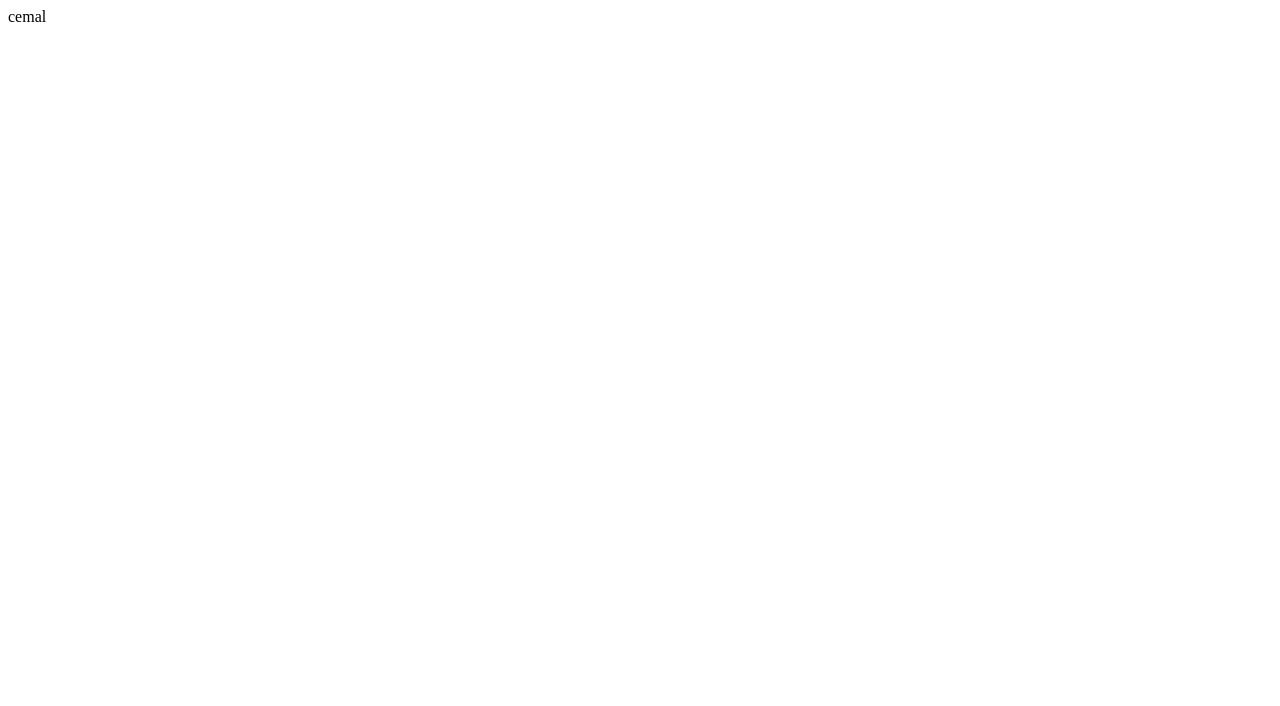
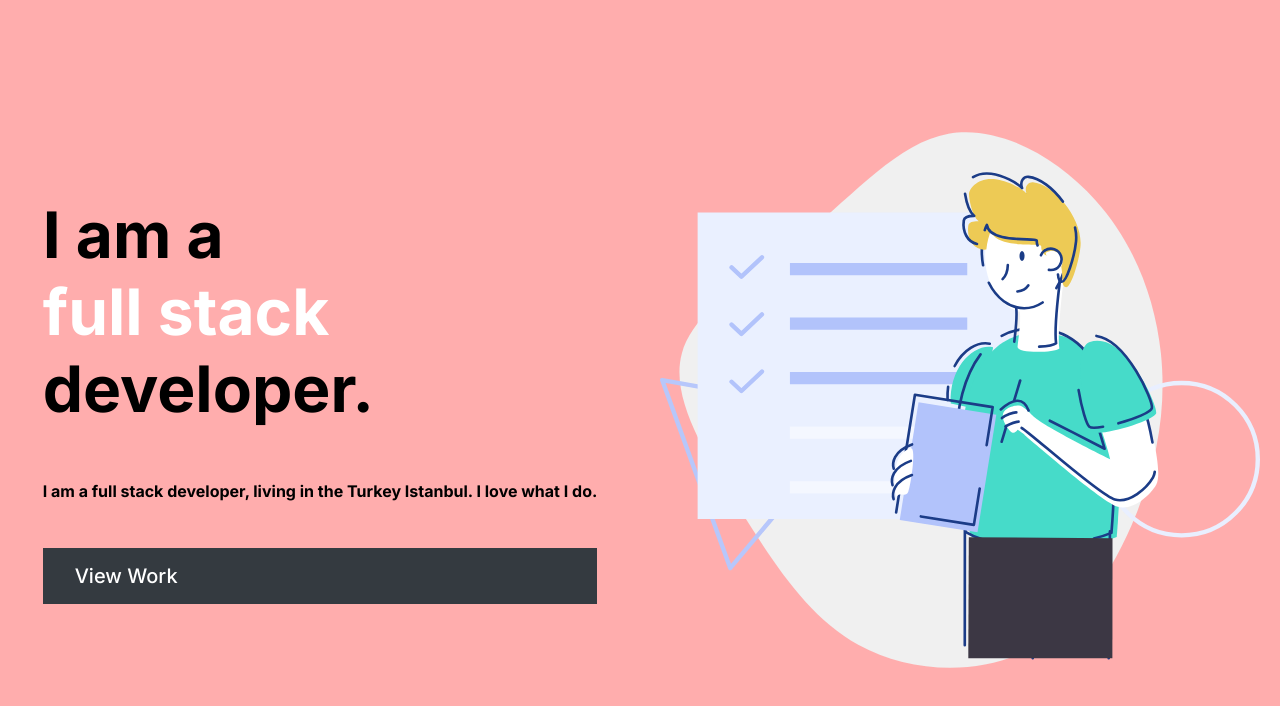
Before and after one commit to cemalturkcan/cemalturkcan.github.io, a plain HTML site: page index.html in a window 1280 px wide. Drawn offline with Linux system fonts and the light colour scheme; a web font is replaced by a local one.

Commit message:
Hero Sec

```diff
--- a/index.html
+++ b/index.html
@@ -2,9 +2,28 @@
 <html lang="en">
 <head>
     <meta charset="UTF-8">
-    <title>Cemal</title>
+    <title>Cemal Türkcan</title>
+    <link href="https://fonts.googleapis.com" rel="preconnect">
+    <link crossorigin href="https://fonts.gstatic.com" rel="preconnect">
+    <link href="https://fonts.googleapis.com/css2?family=Bungee+Spice&family=Inter:wght@400;500;600;700&display=swap"
+          rel="stylesheet">
+    <link href="style.css" rel="stylesheet">
 </head>
 <body>
-  cemal
+<header>
+    <div class="header-container">
+        <div class="header-container-inner">
+            <h1>I am a <strong>full stack</strong> developer.</h1>
+            <p>
+                I am a full stack developer, living in the Turkey Istanbul.
+                I love what I do.
+            </p>
+            <a class="btn" href="#">View Work</a>
+        </div>
+        <img class="svg" src="svg.svg">
+    </div>
+
+</header>
 </body>
+<script src="script.js"></script>
 </html>
--- /dev/null
+++ b/style.css
@@ -0,0 +1,80 @@
+/*
+SPACING SYSTEM (px)
+2 / 4 / 8 / 12 / 16 / 24 / 32 / 48 / 64 / 80 / 96 / 128
+
+FONT SIZE SYSTEM (px)
+10 / 12 / 14 / 16 / 18 / 20 / 24 / 30 / 36 / 44 / 52 / 62 / 74 / 86 / 98
+*/
+
+/* Main color : #087f5b
+  Grey : #343a40
+*/
+
+* {
+    margin: 0;
+    padding: 0;
+    box-sizing: border-box;
+}
+
+/* ------------------------ */
+/* GENERAL STYLES */
+/* ------------------------ */
+body {
+    font-family: 'Inter', sans-serif;
+    color: #000000;
+}
+
+.container {
+
+}
+header {
+    background-color: #FFADAD;
+
+}
+.header-container {
+    height: 100vh;
+    display: grid;
+    grid-template-columns: 1fr 1fr;
+    justify-items: center;
+    align-content: center;
+}
+
+.header-container-inner{
+    display: flex;
+    justify-content: center;
+
+    flex-direction: column;
+}
+
+h1 {
+    font-size: 8vh;
+    margin-bottom: 52px;
+    font-weight: 700;
+}
+
+p {
+    line-height: 1.6;
+    margin-bottom: 44px;
+    font-weight: 700;
+}
+.btn:link,
+.btn:visited {
+
+    font-size: 20px;
+    font-weight: 500;
+    text-decoration: none;
+    color: white;
+    display: inline-block;
+    background-color: #343a40;
+    padding: 16px 32px;
+}
+
+strong {
+    display: block;
+    color: white;
+}
+.svg {
+    width: 600px;
+    height: 600px;
+
+}
```
Also changed, not shown: svg.svg (added).
